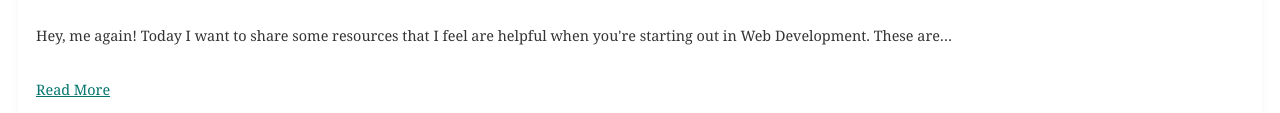
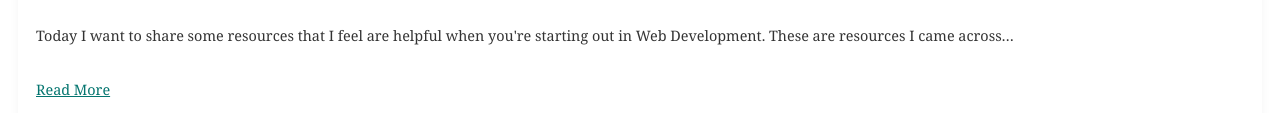
Before and after one commit to tcovington1/CodeWithTaylor-blog, a Gatsby site: page / in a window 1280 px wide. Shown: the part 401-514 px from the top of the page. Built offline with nearby package versions, Linux system fonts and the light colour scheme; Gatsby itself is replaced by a stand-in of ours.

Commit message:
Update Blog “resources-for-codenewbies”

```diff
--- a/src/posts/resources-for-codenewbies.md
+++ b/src/posts/resources-for-codenewbies.md
@@ -3,8 +3,6 @@
 date: '2020-02-01'
 title: ' Resources for #CodeNewbies'
 ---
-Hey, me again!
-
 Today I want to share some resources that I feel are helpful when you're starting out in Web Development. These are resources I came across and I would have loved to have them all in one place! So If you find this post helpful, bookmark it and refer back to it when you need.
 
 ### Roadmap
```
